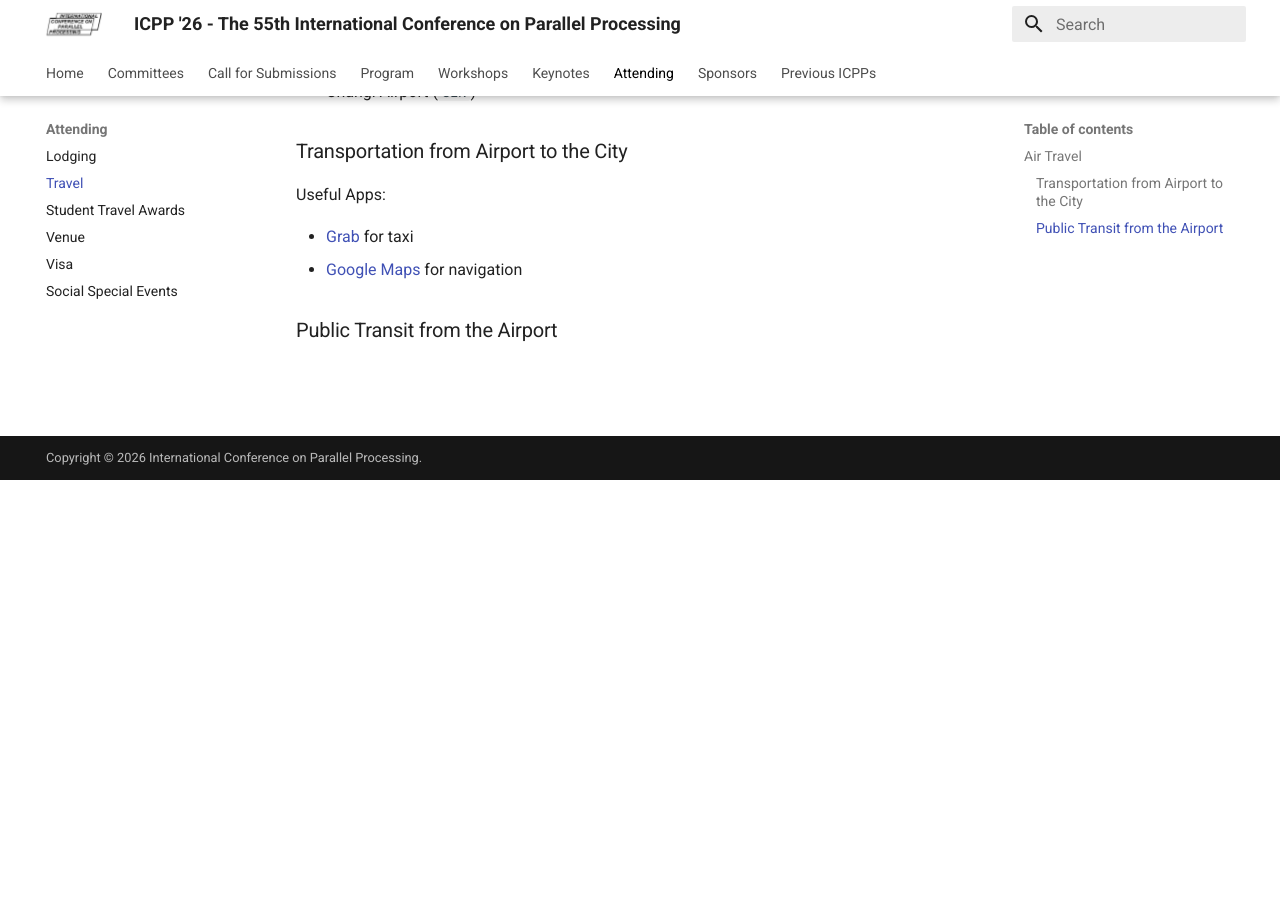
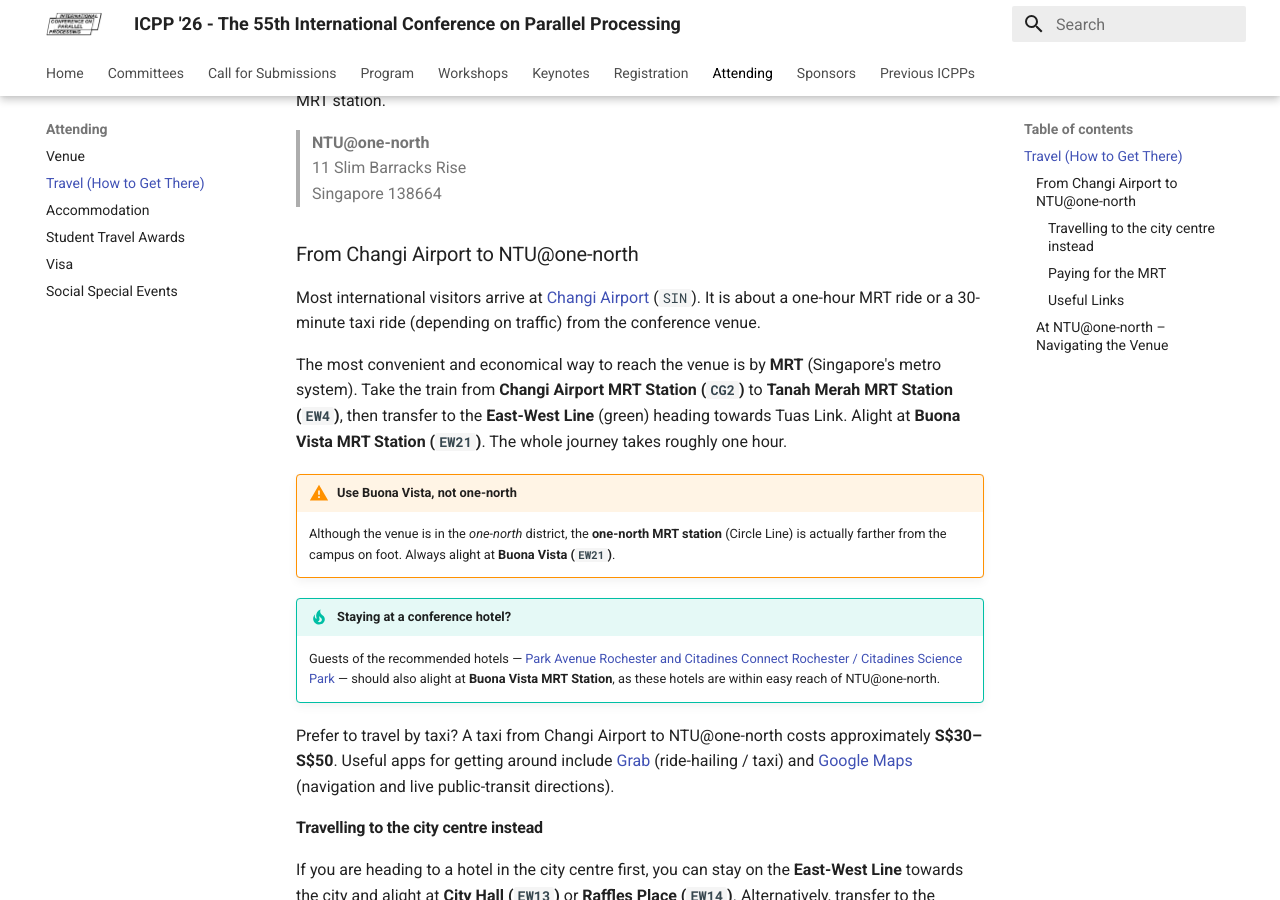
Before and after one commit to icpp2026/icpp2026.github.io, an MkDocs documentation site: the page built from docs/travel.md, in a window 1280 px wide and 900 px high, scrolled down 420 px. Built offline with MkDocs 1.6.1 and Material for MkDocs 9.7.7, drawn with Linux system fonts in a browser that asks for light colours; comment, search, counter and statistics services are not loaded; before the commit the page ends 900 px from its top, so only the background shows below that; some of the changed text lies outside the part shown.

Commit message:
docs: add registration & accommodation pages, expand travel and venue
- Add Registration page (Eventbrite fees, deadlines, author/refund policies)
- Replace Lodging with Accommodation: negotiated ICPP rates for Park Avenue
  Rochester and the two Citadines (Ascott) residences, plus budget options
- Expand Travel with airport/MRT directions, fares and payment info; refresh Venue
- Add the new pages to the site navigation

Co-Authored-By: Claude Opus 4.8 (1M context) <noreply@anthropic.com>

```diff
--- a/docs/travel.md
+++ b/docs/travel.md
@@ -1,15 +1,54 @@
-## Air Travel
+## Travel (How to Get There)
 
-There is only one way to fly to Singapore:
+As mentioned in the [Venue](venue.md) page, ICPP 2026 will be held at **NTU@one-north**, in the heart of Singapore's one-north research and innovation district, conveniently located near Buona Vista MRT station.
 
-- Changi Airport (`SIN`)
+> **NTU@one-north**<br/>
+> 11 Slim Barracks Rise<br/>
+> Singapore 138664
 
+### From Changi Airport to NTU@one-north
 
-### Transportation from Airport to the City
+Most international visitors arrive at [Changi Airport](https://www.changiairport.com/){:target="_blank"} (`SIN`). It is about a one-hour MRT ride or a 30-minute taxi ride (depending on traffic) from the conference venue.
 
-Useful Apps:
+The most convenient and economical way to reach the venue is by **MRT** (Singapore's metro system). Take the train from **Changi Airport MRT Station (`CG2`)** to **Tanah Merah MRT Station (`EW4`)**, then transfer to the **East-West Line** (green) heading towards Tuas Link. Alight at **Buona Vista MRT Station (`EW21`)**. The whole journey takes roughly one hour.
 
-- [Grab](https://www.grab.com/sg/){:target="_blank"} for taxi
-- [Google Maps](https://www.google.com/maps){:target="_blank"} for navigation
+!!! warning "Use Buona Vista, not one-north"
+    Although the venue is in the *one-north* district, the **one-north MRT station** (Circle Line) is actually farther from the campus on foot. Always alight at **Buona Vista (`EW21`)**.
 
-### Public Transit from the Airport
+!!! tip "Staying at a conference hotel?"
+    Guests of the recommended hotels — [Park Avenue Rochester and Citadines Connect Rochester / Citadines Science Park](accommodation.md) — should also alight at **Buona Vista MRT Station**, as these hotels are within easy reach of NTU@one-north.
+
+Prefer to travel by taxi? A taxi from Changi Airport to NTU@one-north costs approximately **S$30–S$50**. Useful apps for getting around include [Grab](https://www.grab.com/sg/){:target="_blank"} (ride-hailing / taxi) and [Google Maps](https://www.google.com/maps){:target="_blank"} (navigation and live public-transit directions).
+
+#### Travelling to the city centre instead
+
+If you are heading to a hotel in the city centre first, you can stay on the **East-West Line** towards the city and alight at **City Hall (`EW13`)** or **Raffles Place (`EW14`)**. Alternatively, transfer to the **Downtown Line** at **Expo (`DT35`)** and alight at **Bayfront (`DT16`)**, **Downtown (`DT17`)**, or **Chinatown (`DT19`)**.
+
+#### Paying for the MRT
+
+You do **not** need to buy a ticket in advance. Tap in and out at the fare gates using any of the following:
+
+- Contactless **Mastercard / Visa / American Express / NETS** bank cards
+- Mobile wallets (Apple Pay, Google Pay, etc.)
+- A stored-value **EZ-Link** or **NETS FlashPay** card
+- The **Singapore Tourist Pass** (unlimited travel for a fixed number of days)
+
+Single MRT trips typically cost around **S$1–2**. Foreign-issued Mastercard and Visa contactless cards incur a **S$0.60 administrative fee per day of use**, so frequent travellers may prefer a stored-value card or tourist pass. SimplyGo EZ-Link cards are available from SimplyGo Ticket Offices, including at selected MRT stations, and can be topped up through the SimplyGo app.
+
+#### Useful Links
+
+- [Getting around Changi Airport](https://www.changiairport.com/en/airport-guide/getting-to-from-the-airport.html){:target="_blank"}
+- [LTA MRT system map](https://www.lta.gov.sg/content/ltagov/en/map/train.html){:target="_blank"}
+- [LTA journey planning and payment information](https://www.lta.gov.sg/content/ltagov/en/getting_around/public_transport/plan_your_journey.html){:target="_blank"}
+- [MyTransport.SG for iOS](https://itunes.apple.com/sg/app/mytransport-singapore/id1306661188?mt=8){:target="_blank"}
+- [MyTransport.SG for Android](https://play.google.com/store/apps/details?id=sg.gov.lta.mytransportsg){:target="_blank"}
+- [Singapore Tourist Pass](https://thesingaporetouristpass.com.sg/){:target="_blank"}
+- [EZ-Link](https://www.ezlink.com.sg/){:target="_blank"}
+- [Buying a SIM card at Changi Airport](https://www.changiairport.com/en/airport-guide/facilities-and-services/sim-cards.html){:target="_blank"}
+
+### At NTU@one-north – Navigating the Venue
+
+NTU@one-north is **less than a 10-minute walk** from Buona Vista MRT station, near the Star Vista shopping centre. On arrival at the campus, take the lift at **lift lobby 2** (or the escalator) to **level 3**, enter Alumni House, and turn left.
+
+!!! note "Detailed floor directions coming soon"
+    The location of the registration desk, room-level directions, and floor maps for ICPP 2026 will be provided closer to the event. In the meantime, see the [Venue](venue.md) page for more details about the campus.
--- a/mkdocs.yml
+++ b/mkdocs.yml
@@ -51,11 +51,12 @@ nav:
     - Tutorials: tutorials.md
   - Workshops: workshops.md
   - Keynotes: keynote-speakers.md
+  - Registration: registration.md
   - Attending:
-    - Lodging: lodging.md
-    - Travel: travel.md
+    - Venue: venue.md
+    - Travel (How to Get There): travel.md
+    - Accommodation: accommodation.md
     - Student Travel Awards: student-travel-awards.md
-    - Venue: venue.md
     - Visa: visa.md
     - Social Special Events: social-special-events.md
   - Sponsors: sponsors.md
```
Also changed, not shown: docs/accommodation.md (added, +119 -0 lines), docs/lodging.md (deleted, +0 -18 lines), docs/registration.md (added, +43 -0 lines), docs/venue.md (+6 -8 lines).
